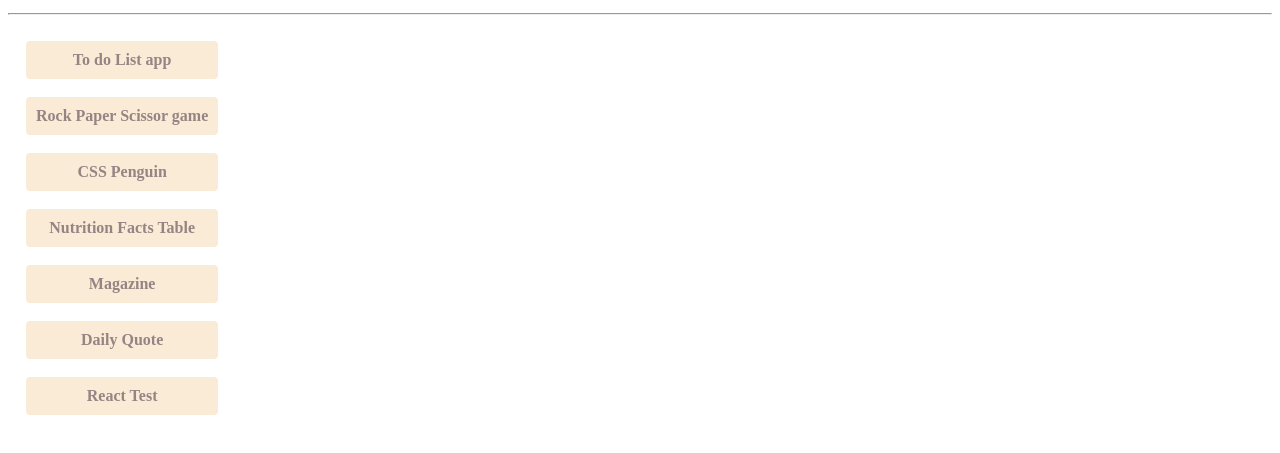
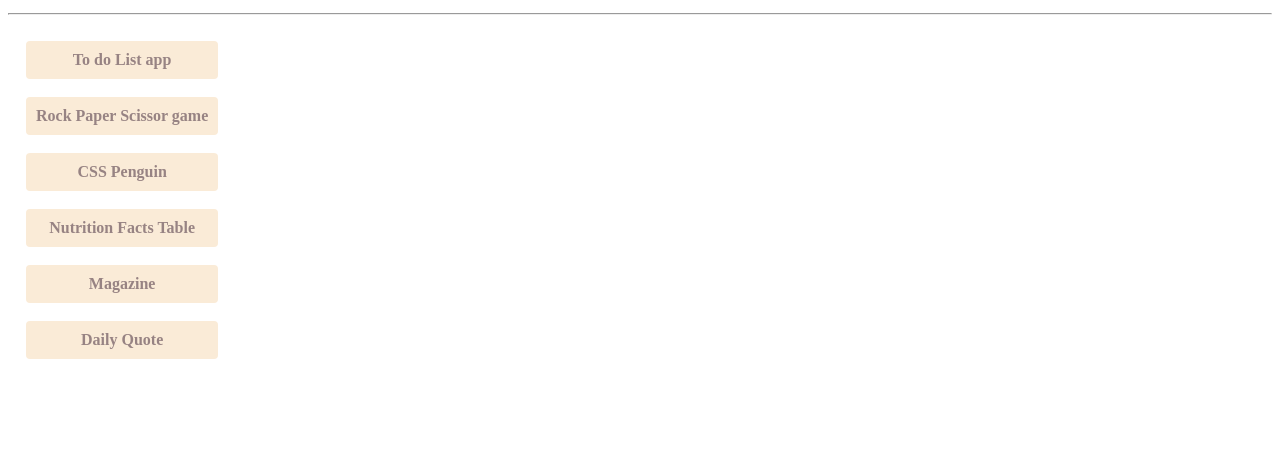
Before and after one commit to giobitty/coursera, a plain HTML site: page index.html in a window 1280 px wide. Shown: the part 101-554 px from the top of the page. Drawn offline with Linux system fonts and the light colour scheme.

Commit message:
removing one link

```diff
--- a/index.html
+++ b/index.html
@@ -26,7 +26,6 @@
         <li><a href="nutritionFacts/">Nutrition Facts Table</a></li>
         <li><a href="magazine/">Magazine</a></li>
         <li><a href="fraseDelGiorno/">Daily Quote</a></li>
-         <li><a href="react-native---starter-code/">React Test</a></li>
 
     </nav>
 </body>
```
